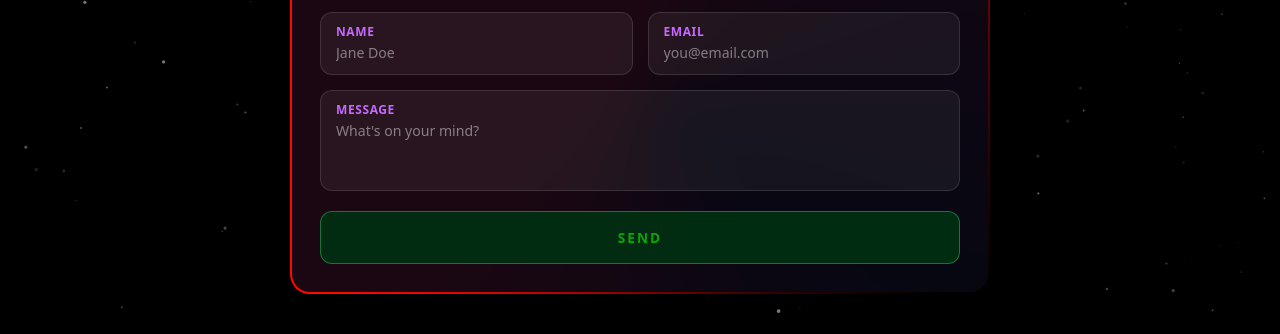
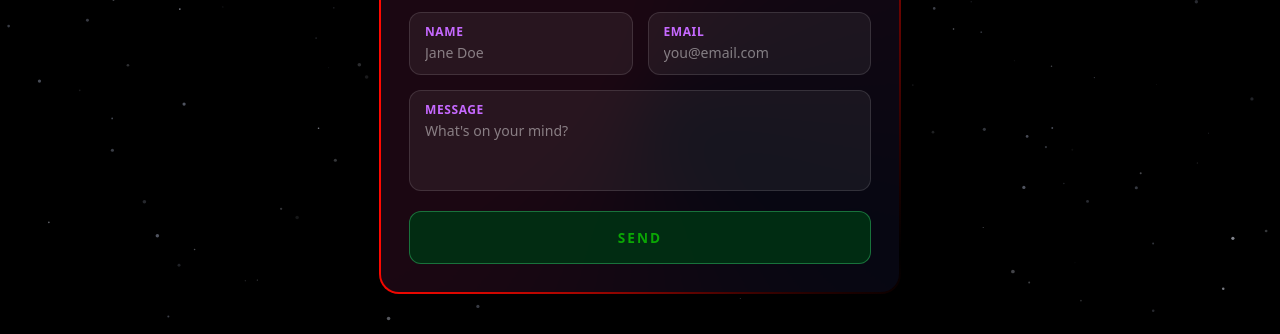
Before and after one commit to GuavionAdmin/guavion-website, a plain HTML site: page index.html in a window 1280 px wide. Shown: the part 479-813 px from the top of the page. Drawn offline with Linux system fonts and the light colour scheme; a web font is replaced by a local one.

Commit message:
checkpint

```diff
--- a/index.html
+++ b/index.html
@@ -271,7 +271,7 @@
         /* --- Contact Card Wrapper --- */
         .contact-card {
             position: relative;
-            width: min(700px, 90vw);
+            width: var(--card-width, min(700px, 90vw));
             padding: 2px;
             border-radius: 20px;
             background: conic-gradient(from var(--card-angle, 0deg),
@@ -465,7 +465,7 @@
             }
 
             .title {
-                font-size: clamp(2.2rem, 10vw, 3.5rem);
+                font-size: clamp(3rem, 14vw, 5rem);
             }
 
             .countdown-sep {
@@ -632,56 +632,51 @@
             mouse.active = false;
         });
 
-        // Floating particles — slow, gentle drifting effect
+        // Floating particles — always drifting, react to mouse
         const particles = [];
-        const PARTICLE_COUNT = Math.min(80, Math.floor(window.innerWidth * window.innerHeight / 10000));
+        const PARTICLE_COUNT = Math.min(200, Math.floor(window.innerWidth * window.innerHeight / 4000));
 
         for (let i = 0; i < PARTICLE_COUNT; i++) {
+            const angle = Math.random() * Math.PI * 2;
+            const speed = Math.random() * 0.4 + 0.15;
             particles.push({
                 x: Math.random() * canvas.width,
                 y: Math.random() * canvas.height,
-                vx: (Math.random() - 0.5) * 0.08,
-                vy: (Math.random() - 0.5) * 0.06 - 0.02, // slight upward bias
-                r: Math.random() * 1.2 + 0.4,
-                life: Math.random() * 0.6 + 0.4,
-                maxLife: 1.0,
+                baseVx: Math.cos(angle) * speed,
+                baseVy: Math.sin(angle) * speed,
+                pushVx: 0,
+                pushVy: 0,
+                r: Math.random() * 1.4 + 0.4,
                 phase: Math.random() * Math.PI * 2
             });
         }
 
         function updateParticles() {
             for (const p of particles) {
-                // Mouse repulsion
+                // Mouse repulsion — adds temporary push velocity
                 if (mouse.active) {
                     const dx = p.x - mouse.x;
                     const dy = p.y - mouse.y;
                     const dist = Math.sqrt(dx * dx + dy * dy);
                     if (dist < MOUSE_RADIUS && dist > 0) {
                         const force = (1 - dist / MOUSE_RADIUS) * MOUSE_FORCE;
-                        p.vx += (dx / dist) * force;
-                        p.vy += (dy / dist) * force;
+                        p.pushVx += (dx / dist) * force;
+                        p.pushVy += (dy / dist) * force;
                     }
                 }
 
-                // Dampen velocity so particles settle back
-                p.vx *= 0.96;
-                p.vy *= 0.96;
+                // Dampen only the push velocity, not the base drift
+                p.pushVx *= 0.94;
+                p.pushVy *= 0.94;
 
-                // Restore gentle drift
-                p.vx += (Math.random() - 0.5) * 0.005;
-                p.vy -= 0.0005;
+                p.x += p.baseVx + p.pushVx;
+                p.y += p.baseVy + p.pushVy;
 
-                p.x += p.vx;
-                p.y += p.vy;
-
-                // Wrap around edges with fade
+                // Wrap around edges
                 const margin = 50;
                 if (p.x < -margin) p.x = canvas.width + margin;
                 if (p.x > canvas.width + margin) p.x = -margin;
-                if (p.y < -margin) {
-                    p.y = canvas.height + margin;
-                    p.life = Math.random() * 0.6 + 0.4;
-                }
+                if (p.y < -margin) p.y = canvas.height + margin;
                 if (p.y > canvas.height + margin) p.y = -margin;
             }
         }
@@ -859,6 +854,17 @@
         updateCountdown();
         setInterval(updateCountdown, 1000);
 
+        // Sync contact card width to title width
+        function syncCardWidth() {
+            const title = document.getElementById('title');
+            const card = document.querySelector('.contact-card');
+            if (title && card) {
+                card.style.setProperty('--card-width', title.offsetWidth + 'px');
+            }
+        }
+        syncCardWidth();
+        window.addEventListener('resize', syncCardWidth);
+
         // =====================================================
         //  RAINBOW GLOW AROUND DIGITS
         // =====================================================
@@ -949,6 +955,20 @@
             submitBtn.disabled = false;
             submitBtn.textContent = 'Send';
         });
+
+        // Hide overflow on mobile if content fits in viewport
+        function checkOverflow() {
+            const content = document.querySelector('.content');
+            if (content.scrollHeight <= window.innerHeight) {
+                document.body.style.overflow = 'hidden';
+                document.body.style.justifyContent = 'center';
+            } else {
+                document.body.style.overflow = 'auto';
+                document.body.style.justifyContent = '';
+            }
+        }
+        checkOverflow();
+        window.addEventListener('resize', checkOverflow);
     </script>
 </body>
 
```
